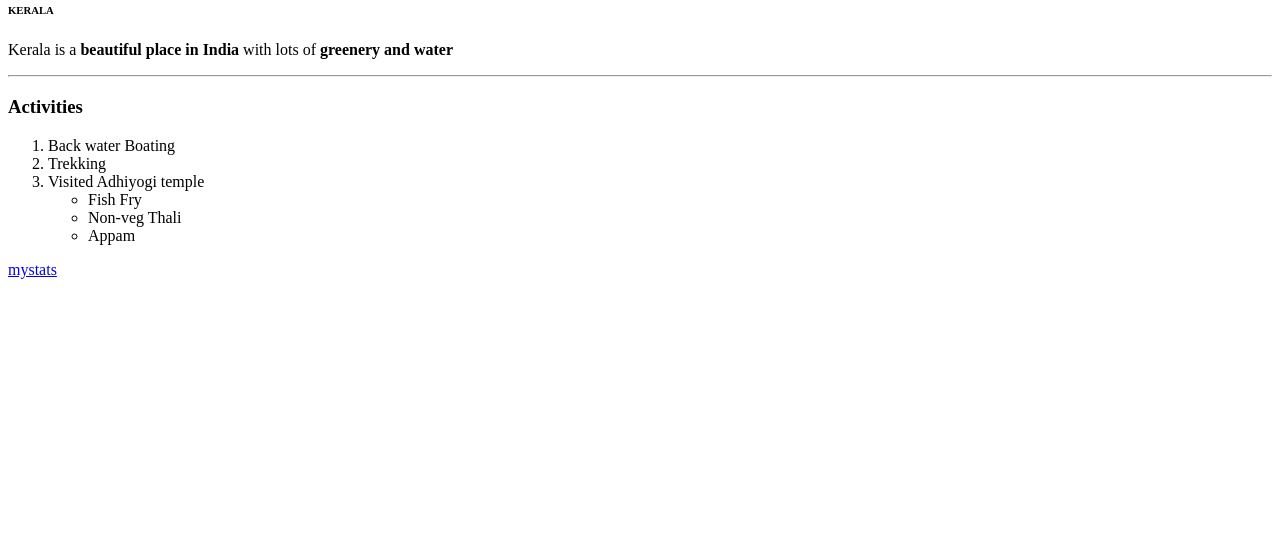
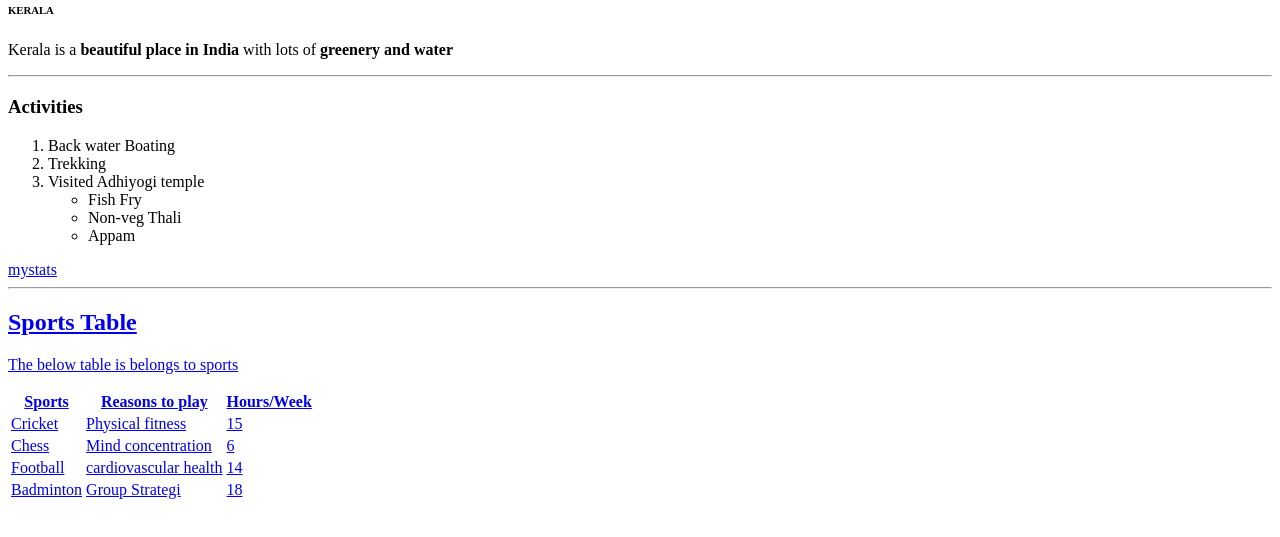
Before and after one commit to 44-563-WebApps-F23/44563-webapps-f23-assignment3-mayurmonu, a plain HTML site: page index.html in a window 1280 px wide. Shown: the part 79-616 px from the top of the page. Drawn offline with Linux system fonts and the light colour scheme.

Commit message:
added files

```diff
--- a/index.html
+++ b/index.html
@@ -21,5 +21,34 @@
         </ul>
     </ol>
     <a href="mystats.html" target="_blank">mystats <link</a><br>
-
+    <hr>
+    <h2>Sports Table</h2>
+    <p>The below table is belongs to sports </p>
+   <table>
+    <tr>
+        <th>Sports</th>
+        <th>Reasons to play</th>
+        <th>Hours/Week</th>
+    </tr>
+    <tr>
+        <td>Cricket</td>
+        <td>Physical fitness</td>
+        <td>15</td>
+    </tr>
+    <tr>
+        <td>Chess</td>
+        <td>Mind concentration</td>
+        <td>6</td>
+    </tr>
+    <tr>
+        <td>Football</td>
+        <td>cardiovascular health</td>
+        <td>14</td>
+    </tr>
+    <tr>
+        <td>Badminton</td>
+        <td> Group Strategi</td>
+        <td>18</td>
+       </tr>
+   </table>
 </html>
```
